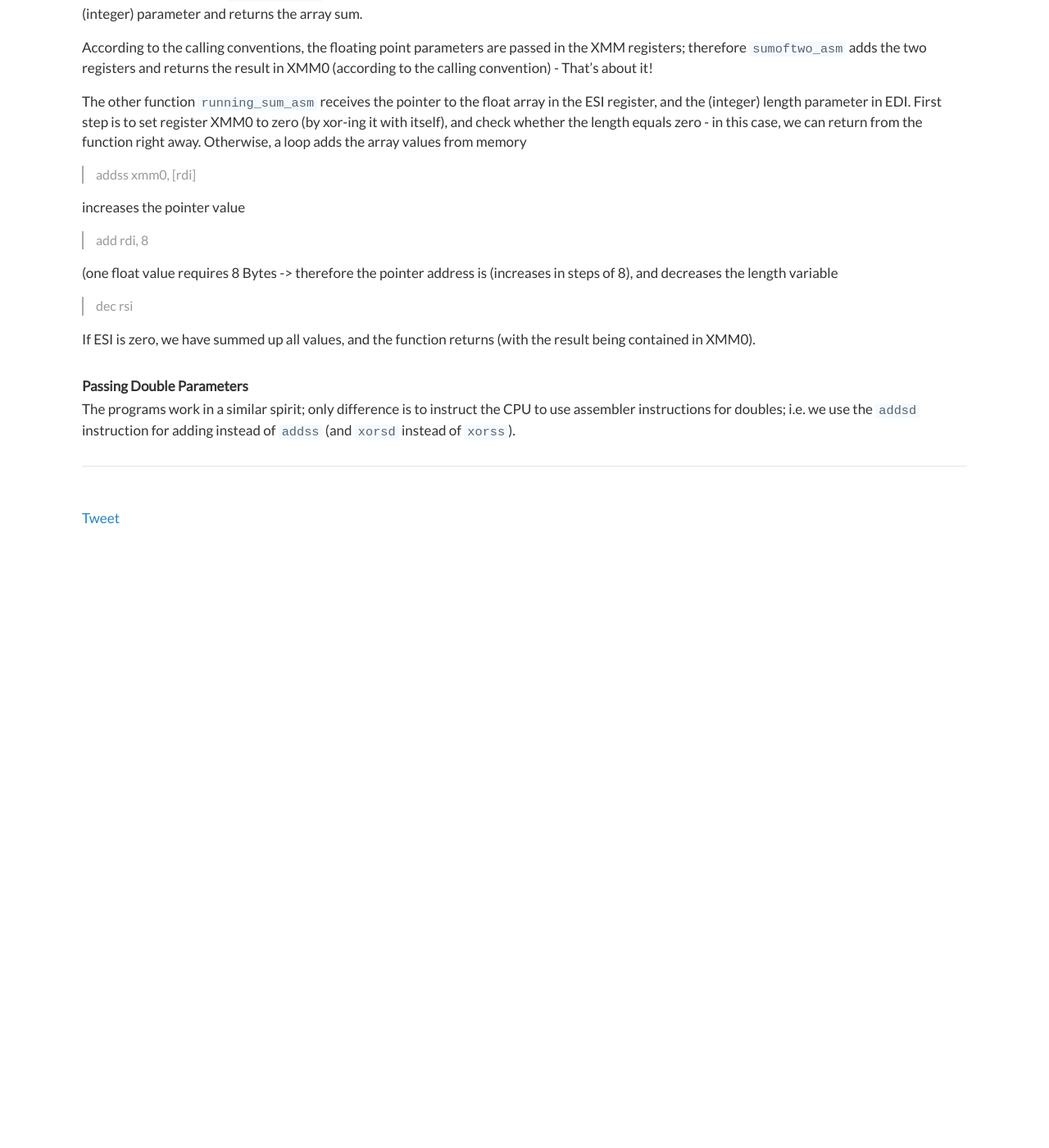
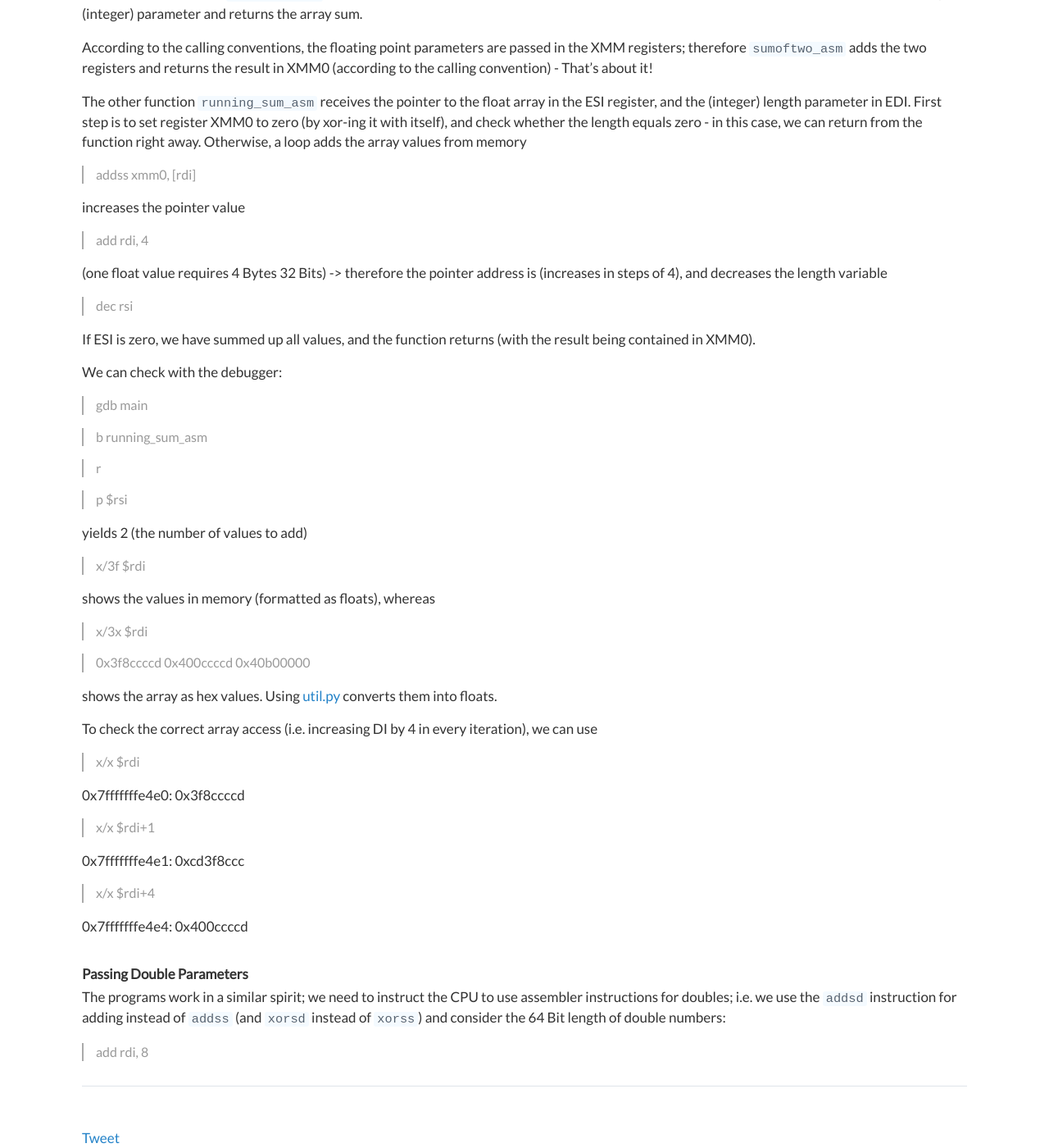
Before and after one commit to ClemensFMN/asm-stuff, a Jekyll site: the page built from _posts/2015-02-06-Calling-Assember-2.md, in a window 1280 px wide and 1400 px high, scrolled down 455 px. Shown: the whole window at 82% size. Built offline with Jekyll 4.4.1, drawn with Linux system fonts in a browser that asks for light colours; Markdown is read by kramdown in place of the engine named in the settings; comment, search, counter and statistics services are not loaded; before the commit the page ends 1099 px from its top, so only the background shows below that.

Commit message:
extended

```diff
--- a/_posts/2015-02-06-Calling-Assember-2.md
+++ b/_posts/2015-02-06-Calling-Assember-2.md
@@ -37,18 +37,58 @@ Otherwise, a loop adds the array values from memory
 
 increases the pointer value
 
-> add rdi, 8
+> add rdi, 4
 
-(one float value requires 8 Bytes -> therefore the pointer address is
-(increases in steps of 8), and decreases the length variable
+(one float value requires 4 Bytes 32 Bits) -> therefore the pointer address is
+(increases in steps of 4), and decreases the length variable
 
 > dec rsi
 
 If ESI is zero, we have summed up all values, and the function returns (with
 the result being contained in XMM0).
 
+We can check with the debugger:
+
+> gdb main
+
+> b running_sum_asm
+
+> r
+
+> p $rsi
+
+yields 2 (the number of values to add)
+
+> x/3f $rdi
+
+shows the values in memory (formatted as floats), whereas
+
+> x/3x $rdi
+
+> 0x3f8ccccd      0x400ccccd      0x40b00000
+
+shows the array as hex values. Using [util.py](https://github.com/ClemensFMN/asm-stuff/blob/master/floatingpoint_repr/util.py) converts them into floats.
+
+To check the correct array access (i.e. increasing DI by 4 in every iteration), we can use
+
+> x/x $rdi
+
+0x7fffffffe4e0: 0x3f8ccccd
+
+> x/x $rdi+1
+
+0x7fffffffe4e1: 0xcd3f8ccc
+
+> x/x $rdi+4
+
+0x7fffffffe4e4: 0x400ccccd
+
+
 ### Passing Double Parameters ###
 
-The programs work in a similar spirit; only difference is to instruct the CPU
-to use assembler instructions for doubles; i.e. we use the `addsd` instruction
-for adding instead of `addss` (and `xorsd` instead of `xorss`).
+The programs work in a similar spirit; we need to instruct the CPU to use
+assembler instructions for doubles; i.e. we use the `addsd` instruction for
+adding instead of `addss` (and `xorsd` instead of `xorss`) and consider the 64
+Bit length of double numbers:
+
+> add rdi, 8
```
